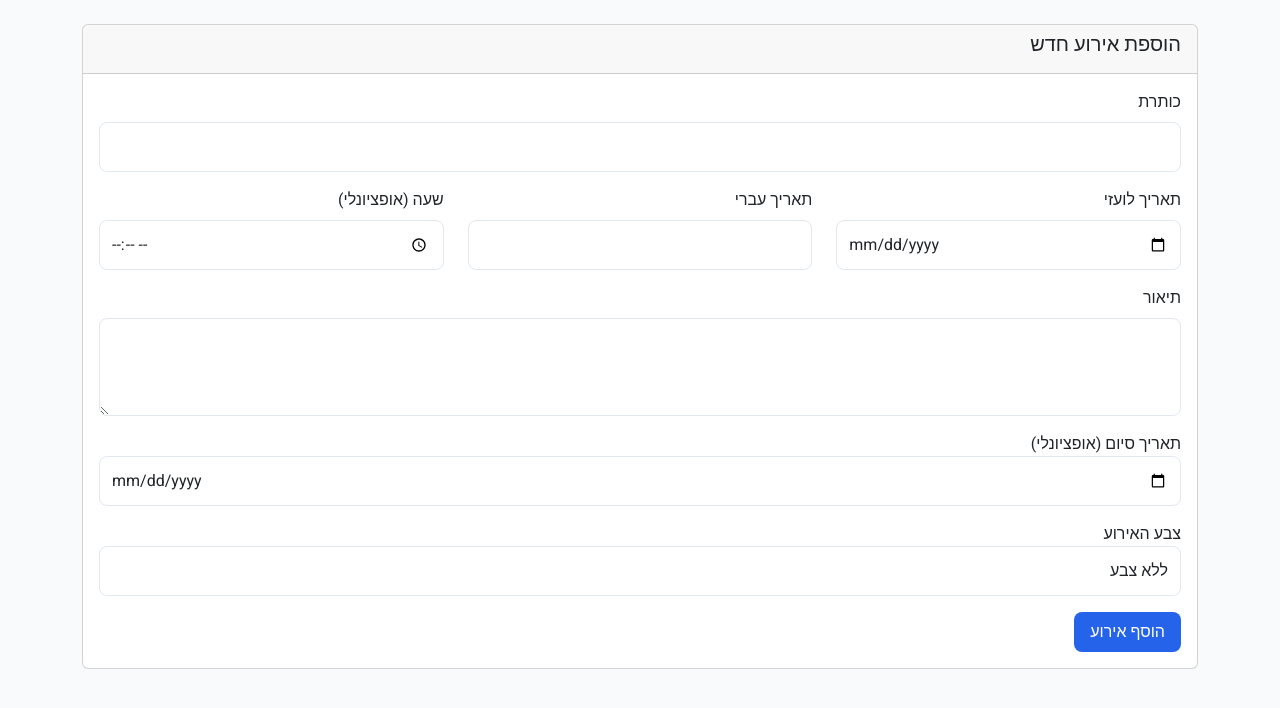
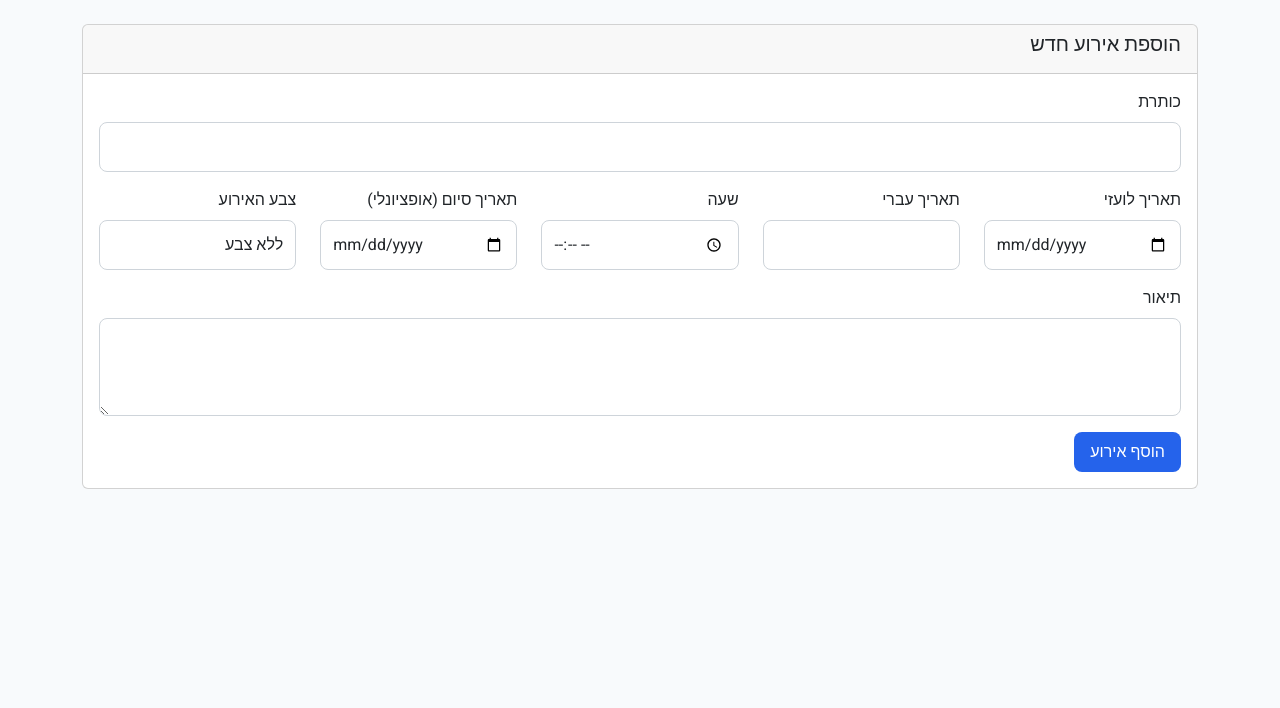
Before and after one commit to pilpel1/HEB-CAL, a Flask app: page /add_event in a window 1280 px wide. Shown: the part 56-764 px from the top of the page. Run offline with Flask 3, Linux system fonts and the light colour scheme.

Commit message:
שיפור יישור השדות ונראות המסגרות בטופס הוספת אירוע

```diff
--- a/app/templates/add_event.html
+++ b/app/templates/add_event.html
@@ -3,6 +3,27 @@
 {% block title %}הוספת אירוע{% endblock %}
 
 {% block content %}
+<style>
+    .form-control {
+        border: 1px solid #ced4da !important;
+    }
+    .form-control:focus {
+        border-color: #80bdff !important;
+        box-shadow: 0 0 0 0.2rem rgba(0,123,255,.25) !important;
+    }
+    textarea.form-control {
+        height: auto !important;
+    }
+    .input-wrapper {
+        display: flex;
+        flex-direction: column;
+        justify-content: flex-end;
+        height: 100%;
+    }
+    .form-label {
+        margin-bottom: 8px;
+    }
+</style>
 <div class="card">
     <div class="card-header">
         <h5 class="card-title">הוספת אירוע חדש</h5>
@@ -13,30 +34,34 @@
                 <label for="title" class="form-label">כותרת</label>
                 <input type="text" class="form-control" id="title" required>
             </div>
-            <div class="row">
-                <div class="col-md-4 mb-3">
+            <div class="row align-items-end">
+                <div class="col mb-3">
+                    <div class="input-wrapper">
                         <label for="gregorian_date" class="form-label">תאריך לועזי</label>
                         <input type="date" class="form-control" id="gregorian_date" required>
                     </div>
-                <div class="col-md-4 mb-3">
+                </div>
+                <div class="col mb-3">
+                    <div class="input-wrapper">
                         <label for="hebrew_date" class="form-label">תאריך עברי</label>
                         <input type="text" class="form-control" id="hebrew_date" required>
                     </div>
-                <div class="col-md-4 mb-3">
-                    <label for="time" class="form-label">שעה (אופציונלי)</label>
+                </div>
+                <div class="col mb-3">
+                    <div class="input-wrapper">
+                        <label for="time" class="form-label">שעה</label>
                         <input type="time" class="form-control" id="time">
                     </div>
                 </div>
-            <div class="mb-3">
-                <label for="description" class="form-label">תיאור</label>
-                <textarea class="form-control" id="description" rows="3"></textarea>
-            </div>
-            <div class="form-group mb-3">
-                <label for="end_date">תאריך סיום (אופציונלי)</label>
+                <div class="col mb-3">
+                    <div class="input-wrapper">
+                        <label for="end_date" class="form-label">תאריך סיום (אופציונלי)</label>
                         <input type="date" id="end_date" name="end_date" class="form-control">
                     </div>
-            <div class="form-group mb-3">
-                <label for="color">צבע האירוע</label>
+                </div>
+                <div class="col mb-3">
+                    <div class="input-wrapper">
+                        <label for="color" class="form-label">צבע האירוע</label>
                         <select id="color" name="color" class="form-control">
                             <option value="">ללא צבע</option>
                             <option value="cyan">ציאן</option>
@@ -45,6 +70,12 @@
                             <option value="green">ירוק</option>
                         </select>
                     </div>
+                </div>
+            </div>
+            <div class="mb-3">
+                <label for="description" class="form-label">תיאור</label>
+                <textarea class="form-control" id="description" rows="3"></textarea>
+            </div>
             <button type="submit" class="btn btn-primary">הוסף אירוע</button>
         </form>
     </div>
```
Also changed, not shown: data/calendar.db. Lines whose indentation alone changed are shown as unchanged.
